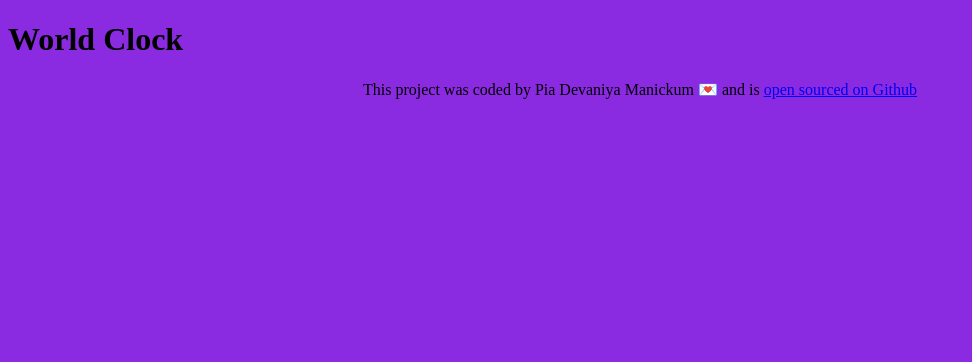
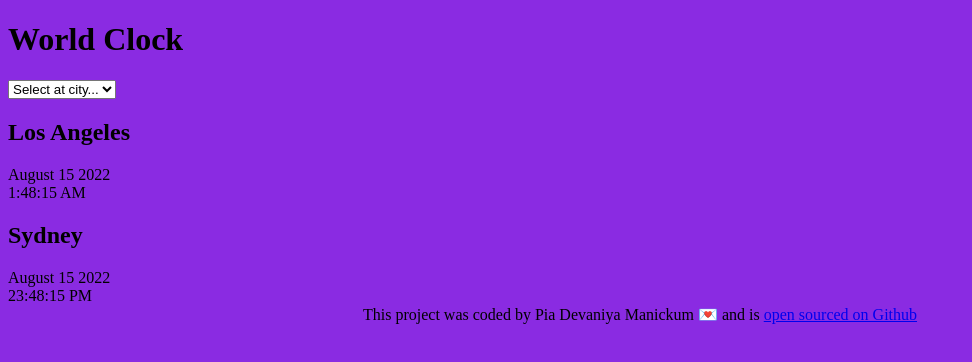
Before and after one commit to piadevaniya08/worldclock, a plain HTML site: page index.html in a window 1280 px wide. Shown: the whole page, without its empty margins (0-972 px from the left). Drawn offline with Linux system fonts and the light colour scheme.

Commit message:
added basic html

```diff
--- a/index.html
+++ b/index.html
@@ -7,10 +7,29 @@
     <title>World Clock project</title>
 </head>
 <body>
+    <div class="container">
     <h1>
+
         World Clock
     </h1>
 
+    <select name="" id="">
+        <option value="">Select at city...</option>
+    <option value="">London</option>
+    <option value="">New York</option>
+    <option value="">Auckland</option>
+    </select>
+    <div class="city">
+        <h2>Los Angeles </h2>
+        <div class="date"> August 15 2022</div>
+    </div>
+    <div class="time"> 1:48:15 AM</div>
+</div>
+<div class="city">
+    <h2> Sydney</h2>
+</div>
+<div class="date"> August 15 2022</div>
+<div class="time"> 23:48:15 PM</div>
     <footer>
        This project was coded by Pia Devaniya Manickum 💌 and is
         <a href="https://github.com/piadevaniya08/worldclock" target="_blank"> open sourced on Github</a>
```
